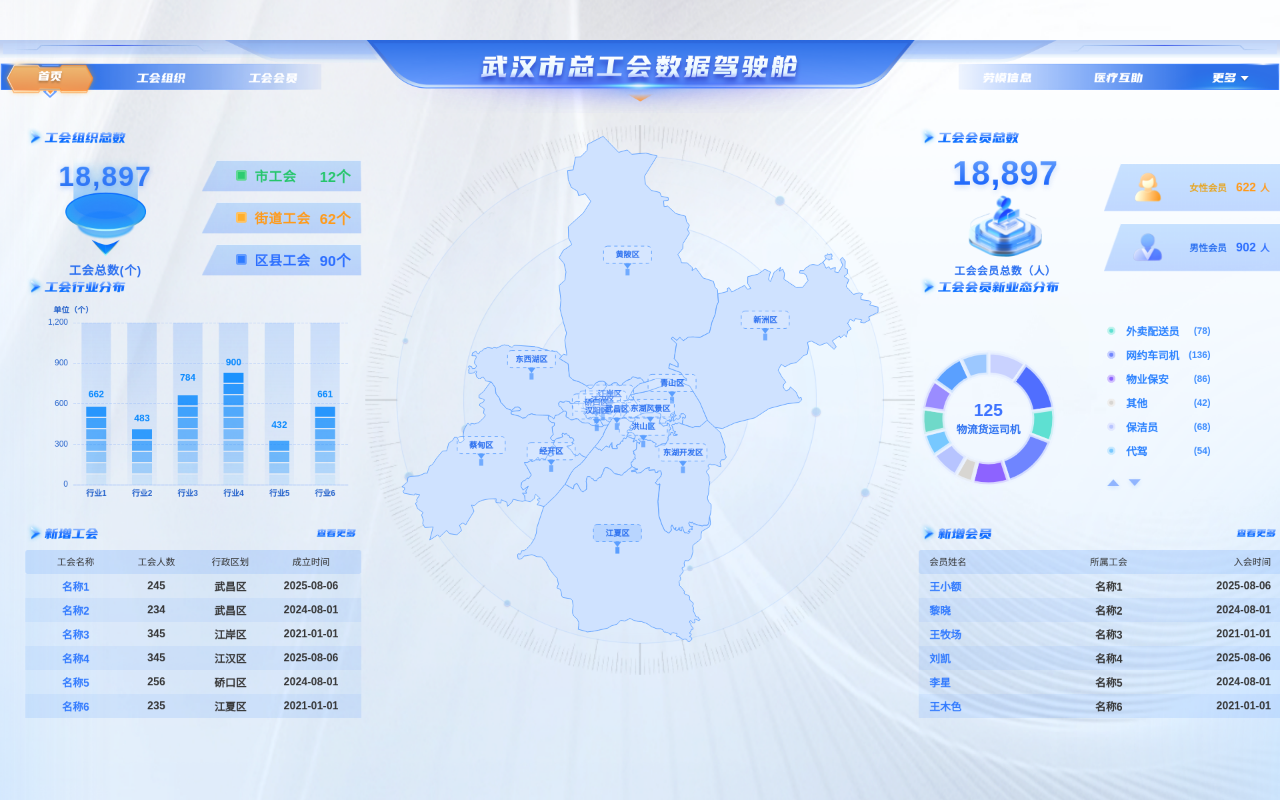
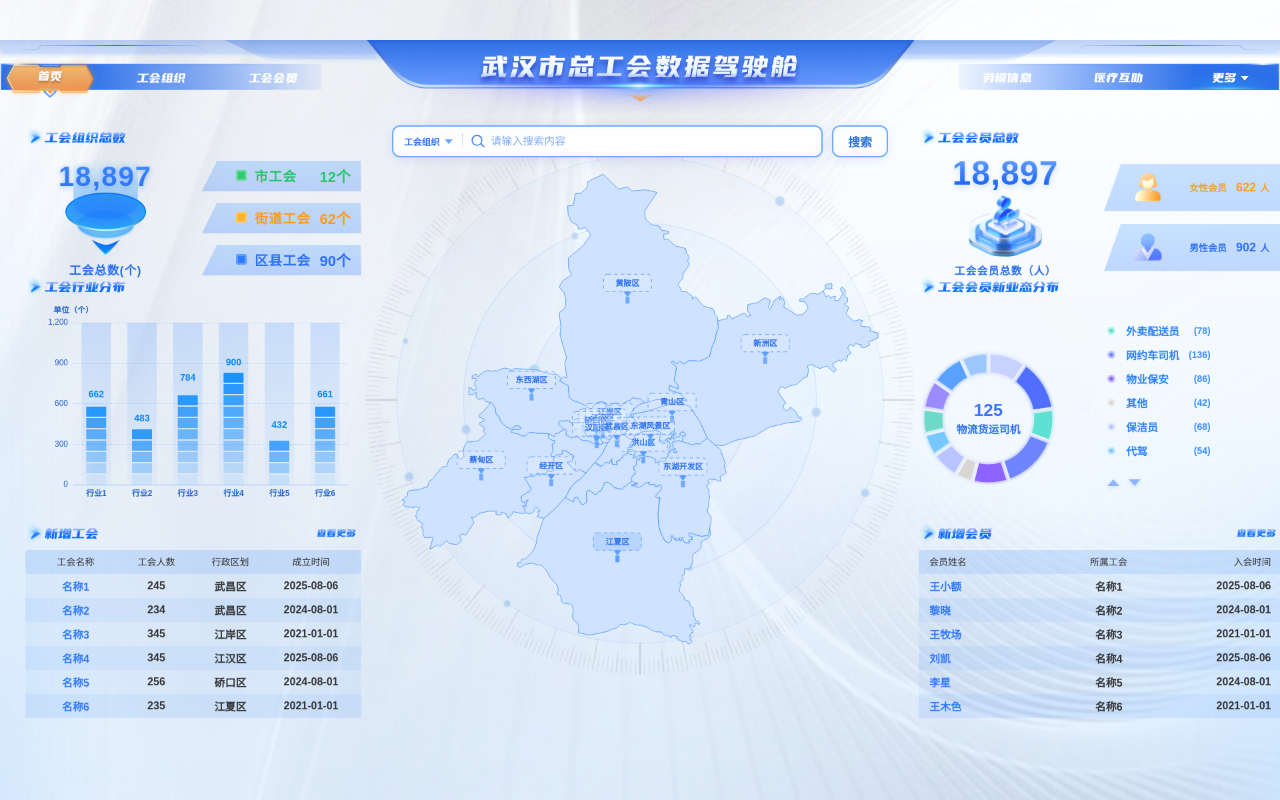
Before and after one commit to wmc-cache/wuhan-dashboard, a Vue app: page /dashboard in a window 1280 px wide. Built offline with nearby package versions, Linux system fonts and the light colour scheme.

Commit message:
style  fix

```diff
--- a/src/pages/Dashboard.vue
+++ b/src/pages/Dashboard.vue
@@ -16,6 +16,10 @@
 
     <section class="col col--center">
       <div class="panel panel--map h860">
+        <!-- 中央搜索：放在地图上方，点击跳到 Home 页面（复用 TopSearch） -->
+        <div class="map-tools">
+          <TopSearch v-model="keyword" v-model:category="selCat" @search="goToHome" />
+        </div>
         <WuhanMap :show-network="false" />
       </div>
     </section>
@@ -45,6 +49,13 @@ import WuhanMap from '../components/dashboard/WuhanMap.vue';
 import MemberTotal from '../components/dashboard/MemberTotal.vue';
 import MemberNewBiz from '../components/dashboard/MemberNewBiz.vue';
 import MemberNew from '../components/dashboard/MemberNew.vue';
+import TopSearch from '../components/TopSearch.vue';
+import { ref } from 'vue';
+import { useRouter } from 'vue-router';
+const router = useRouter();
+const selCat = ref<'org' | 'member'>('org');
+const keyword = ref('');
+function goToHome() { router.push({ path: '/home', query: { kw: keyword.value || '', cat: selCat.value } }); }
 // GridTable 的“查看更多”已在组件内部处理跳转
 </script>
 
@@ -86,6 +97,9 @@ import MemberNew from '../components/dashboard/MemberNew.vue';
 
   .panel--map {
     background: none;
+    display: grid;
+    grid-template-rows: auto 1fr;
+    align-items: start;
   }
 .panel > .title-img { display: inline-block; margin-bottom: 8px; }
 .h180 { height: 180px; }
@@ -107,4 +121,7 @@ import MemberNew from '../components/dashboard/MemberNew.vue';
 .title-img--member-xinyetai { width: 212px; height: 35px; background-image: -webkit-image-set(url('../images/home-title/公会会员新业态分布/编组 22.png') 1x, url('../images/home-title/公会会员新业态分布/编组 22@2x.png') 2x); background-image: image-set(url('../images/home-title/公会会员新业态分布/编组 22.png') 1x, url('../images/home-title/公会会员新业态分布/编组 22@2x.png') 2x); }
 /* 右列：新增会员 110x35 */
 .title-img--member-new { width: 110px; height: 35px; background-image: -webkit-image-set(url('../images/home-title/新增会员/编组 25.png') 1x, url('../images/home-title/新增会员/编组 25@2x.png') 2x); background-image: image-set(url('../images/home-title/新增会员/编组 25.png') 1x, url('../images/home-title/新增会员/编组 25@2x.png') 2x); }
+
+/* 中央搜索条容器：宽度与 Home 页相似并居中 */
+.map-tools { max-width: 760px; margin: 0 auto 10px; width: 100%; }
 </style>
--- a/src/pages/Home.vue
+++ b/src/pages/Home.vue
@@ -41,10 +41,11 @@ import GridTable, { type ColumnDef } from '../components/GridTable.vue';
 import TopSearch from '../components/TopSearch.vue';
 import { ElPagination } from 'element-plus';
 import 'element-plus/es/components/pagination/style/css';
-import { useRouter } from 'vue-router';
+import { useRouter, useRoute } from 'vue-router';
 import { apiGet } from '../utils/api';
 
 const router = useRouter();
+const route = useRoute();
 function goBack() { router.back(); }
 
 // 搜索与筛选
@@ -208,7 +209,15 @@ async function fetchList() {
 }
 
 watch(selCat, () => { fetchList(); buildColumnsByData(); });
-onMounted(() => { buildColumnsByData(); fetchList(); });
+onMounted(() => {
+  // 读取来自其他页面的查询参数：kw/cat
+  const qKw = String(route.query.kw ?? '').trim();
+  const qCat = String(route.query.cat ?? '');
+  if (qKw) keyword.value = qKw;
+  if (qCat === 'org' || qCat === 'member') selCat.value = qCat as any;
+  buildColumnsByData();
+  fetchList();
+});
 </script>
 
 <style scoped lang="scss">
--- a/src/pages/Laomo.vue
+++ b/src/pages/Laomo.vue
@@ -75,6 +75,7 @@ import LaomoHonorDistribution from '../components/laomo/HonorClassification.vue'
 import LaomoIncomeDistribution from '../components/laomo/IncomeDistribution.vue';
 import LaomoFourStats from '../components/laomo/FourStats.vue';
 import LaomoGenderDistribution from '../components/laomo/GenderDistribution.vue';
+// 中间顶栏不再放搜索（已移至首页地图上方）
 </script>
 
 <style scoped lang="scss">
@@ -167,4 +168,8 @@ import LaomoGenderDistribution from '../components/laomo/GenderDistribution.vue'
 .title-img--laomo-7 { width: 152px; height: 35px; background-image: -webkit-image-set(url('../images/laomo/font-title/7/编组 21.png') 1x, url('../images/laomo/font-title/7/编组 21@2x.png') 2x); background-image: image-set(url('../images/laomo/font-title/7/编组 21.png') 1x, url('../images/laomo/font-title/7/编组 21@2x.png') 2x); }
 
 .title-img--laomo-8 { width: 253px; height: 35px; background-image: -webkit-image-set(url('../images/laomo/font-title/8/编组 21.png') 1x, url('../images/laomo/font-title/8/编组 21@2x.png') 2x); background-image: image-set(url('../images/laomo/font-title/8/编组 21.png') 1x, url('../images/laomo/font-title/8/编组 21@2x.png') 2x); }
+
+/* 顶部搜索条容器（跟 Home 页面保持一致宽度与居中视觉） */
+.tools { max-width: 760px; margin: 0 auto 10px; width: 100%; }
+.kpi-wrap { margin-top: 6px; }
 </style>
```
